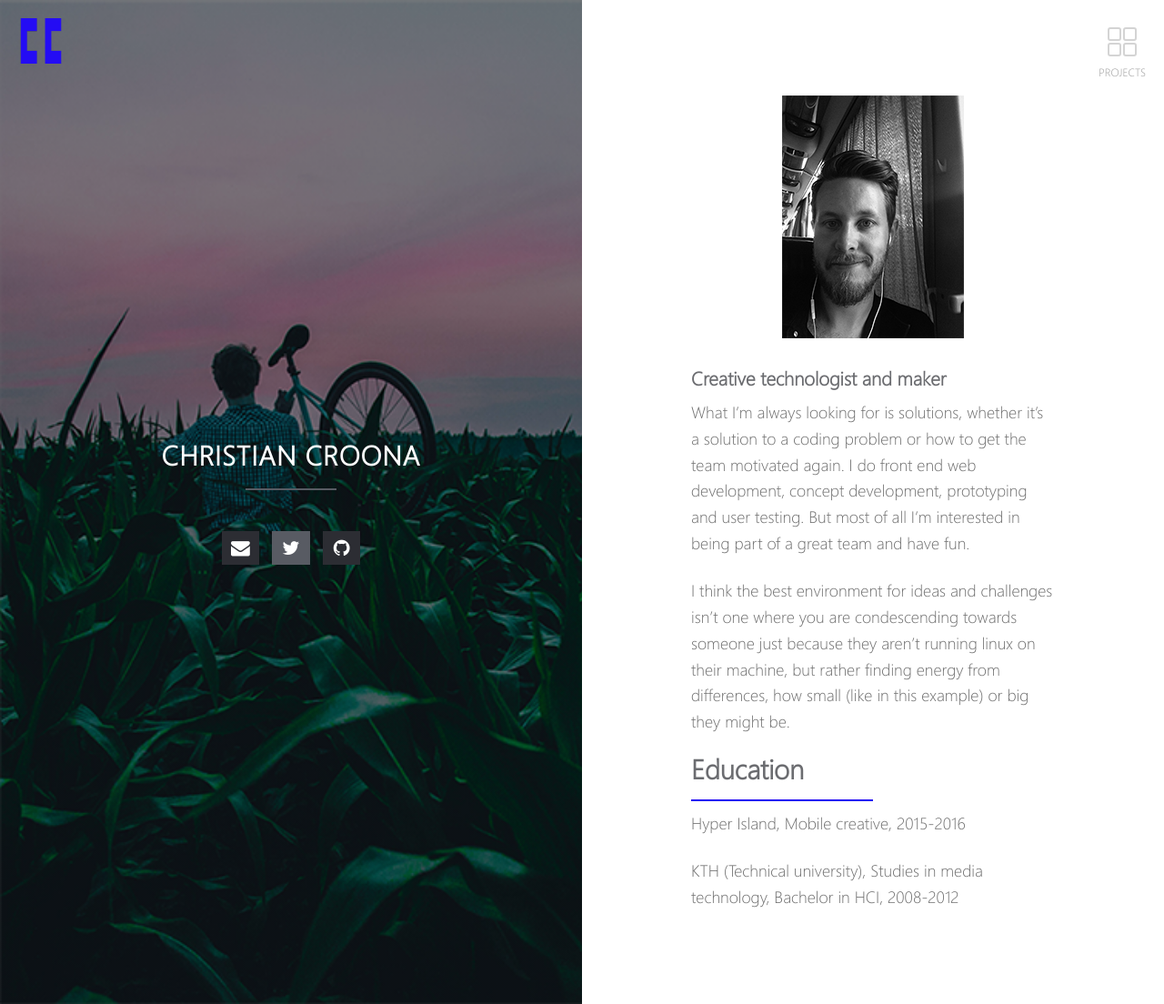
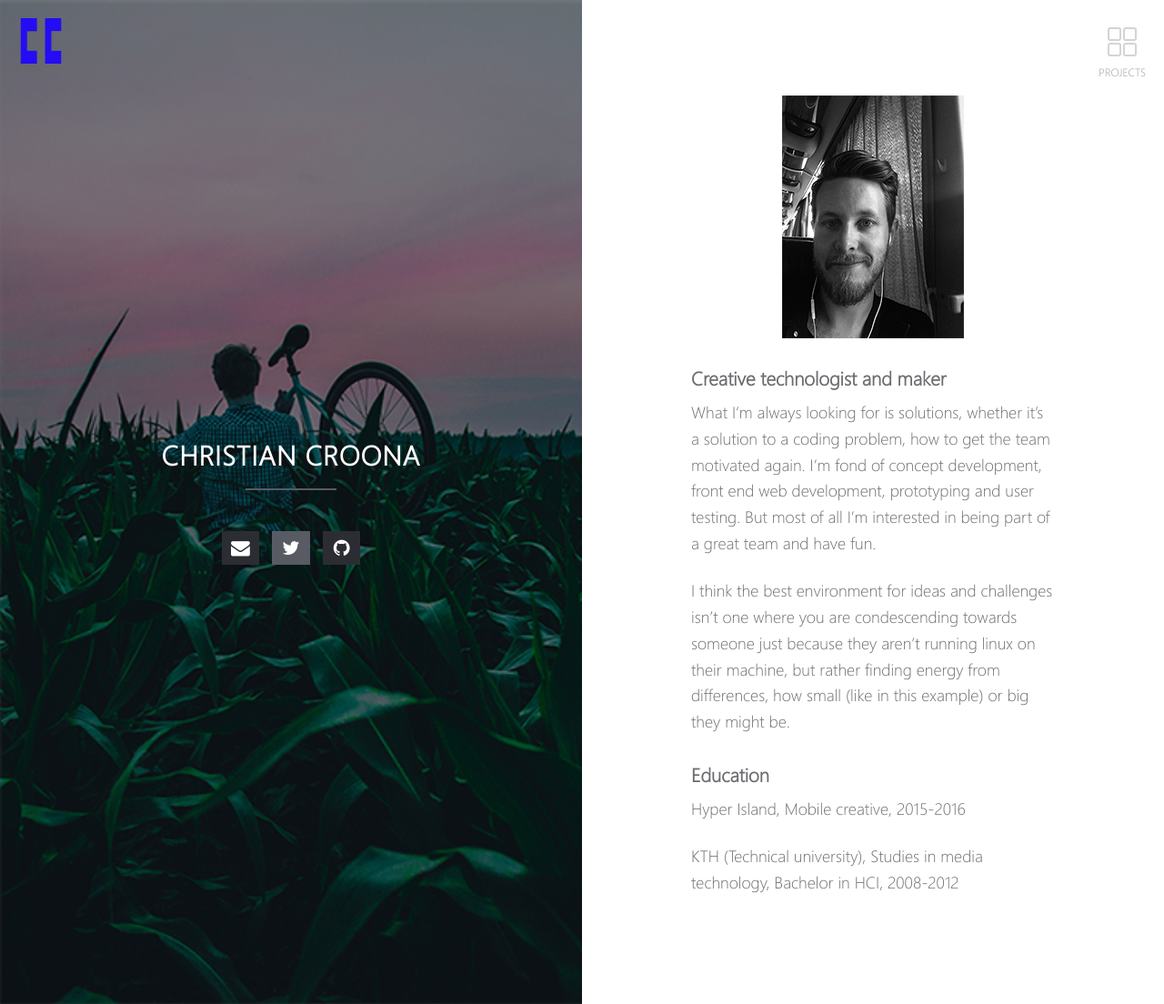
Before and after one commit to cc-lemon/cc-lemon.github.io-, a Jekyll site: the page built from index.md, in a window 1280 px wide. Shown: the whole page at 91% size. Built offline with Jekyll 4.4.1, drawn with Linux system fonts in a browser that asks for light colours.

Commit message:
added media querie

```diff
--- a/assets/_sass/_site.scss
+++ b/assets/_sass/_site.scss
@@ -708,6 +708,12 @@
   }
 }
 
+@media screen and (max-width: 350px) {
+    .projects-link {
+    right: 11px;
+    }
+}
+
 @media screen and (max-width: 960px) {
   .block-left,
   .block-right {
--- a/index.md
+++ b/index.md
@@ -8,11 +8,11 @@
 ### Creative technologist and maker
 
 
-What I'm always looking for is solutions, whether it’s a solution to a coding problem or how to get the team motivated again. I do front end web development, concept development, prototyping and user testing. But most of all I’m interested in being part of a great team and have fun.
+What I'm always looking for is solutions, whether it’s a solution to a coding problem, how to get the team motivated again. I'm fond of concept development, front end web development, prototyping and user testing. But most of all I’m interested in being part of a great team and have fun.
 
 I think the best environment for ideas and challenges isn’t one where you are condescending towards someone just because they aren’t running linux on their machine, but rather finding energy from differences, how small (like in this example) or big they might be.
 
-## Education
+### Education
 
 
 Hyper Island, Mobile creative, 2015-2016
```
Also changed, not shown: _posts/2016-08-11-ios-swift.md (+3 -0 lines).
